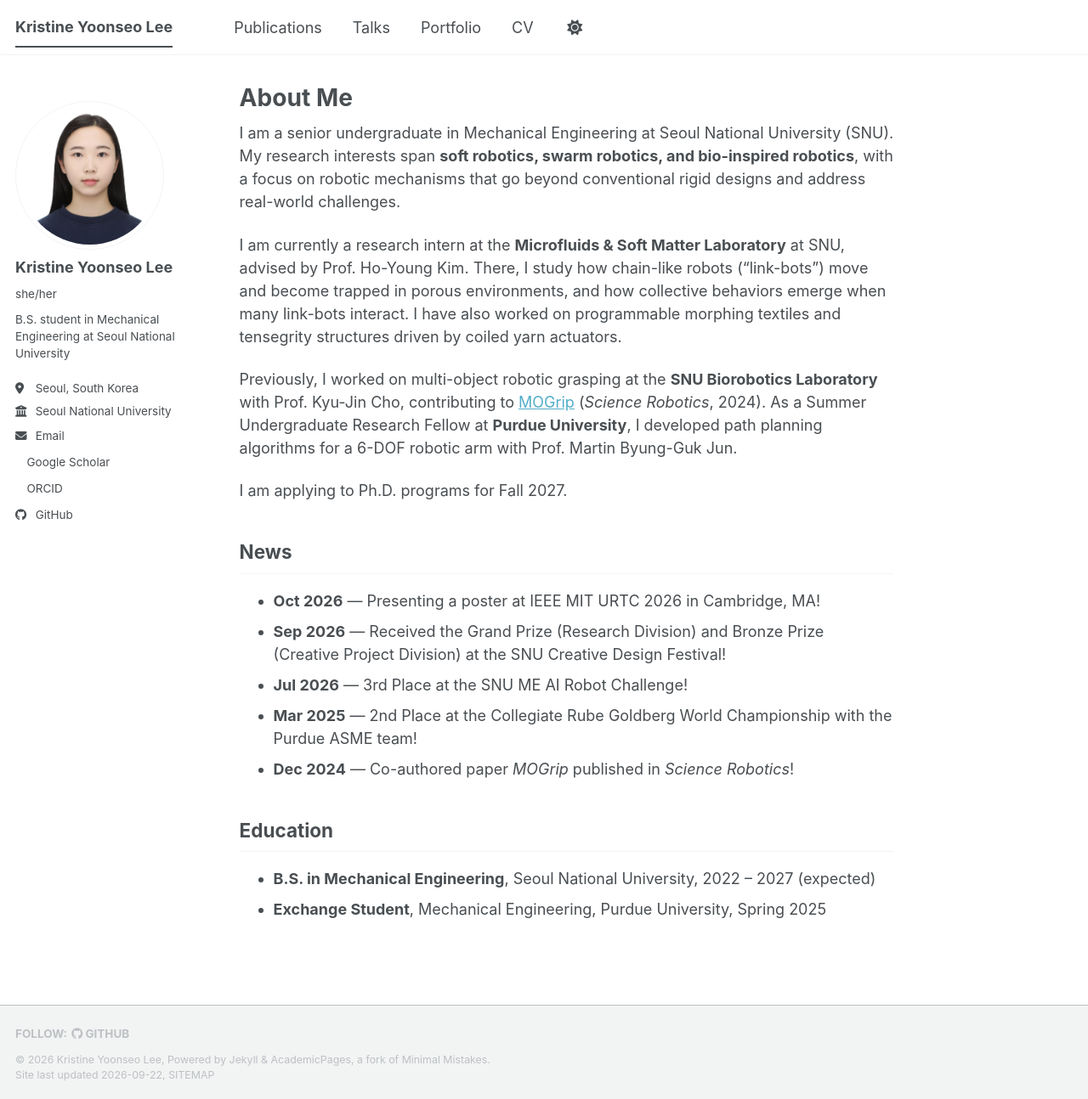
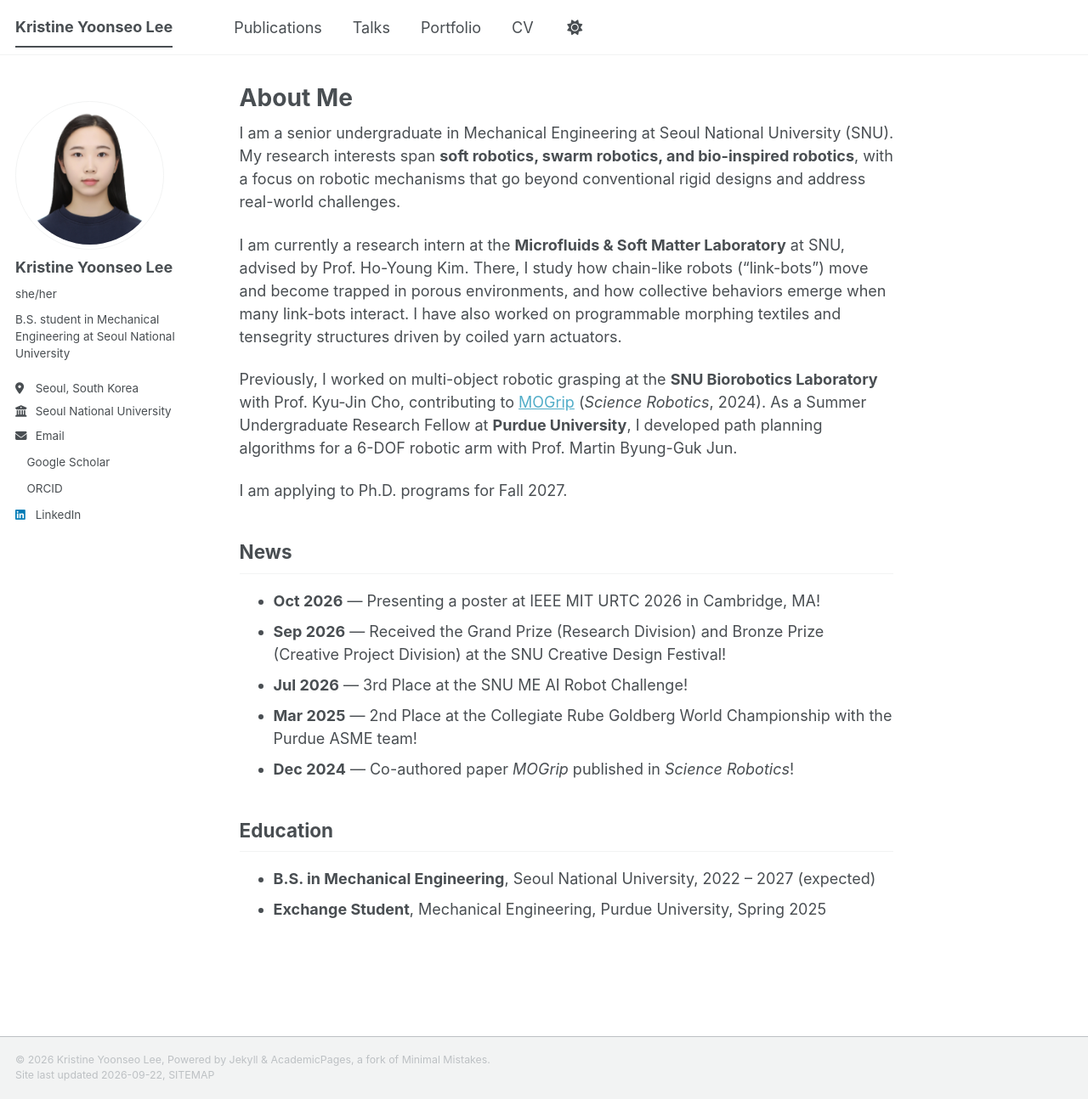
Before and after one commit to kristineyslee/kristineyslee.github.io, a Jekyll site: the page built from _pages/about.md, in a window 1280 px wide and 1294 px high. Shown: the whole window at 85% size. Built offline with Jekyll 4.4.1, drawn with Linux system fonts in a browser that asks for light colours; a style sheet for code colours, icons or effects is not loaded; part of the change alters nothing that is shown.

Commit message:
Update _config.yml

```diff
--- a/_config.yml
+++ b/_config.yml
@@ -51,7 +51,7 @@ author:
   bitbucket        : # Username - Update with your username on the site
   codepen          : # Username
   dribbble         : # Username
-  github           : "kristineyslee"
+  github           : # Username
   kaggle           : # Username
   stackoverflow    : # User number or user number and name (i.e., use "1" or "1/jeff-atwood")
 
@@ -66,7 +66,7 @@ author:
   keybase          : # Username
   instagram        : # Username
   lastfm           : # Username
-  linkedin         : # Username
+  linkedin         : "www.linkedin.com/in/kristineyoonseolee"
   mastodon         : # URL
   medium           : # URL
   pinterest        : # Username
```
